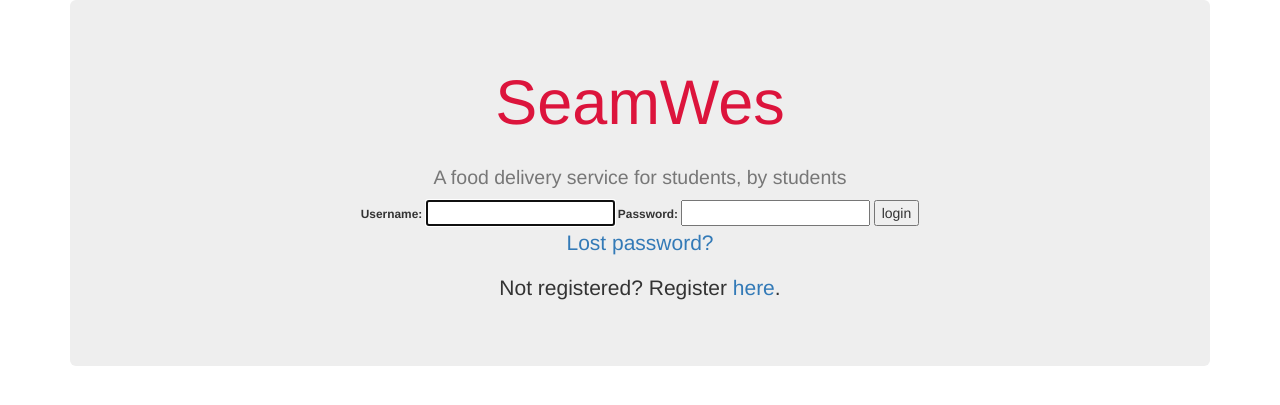
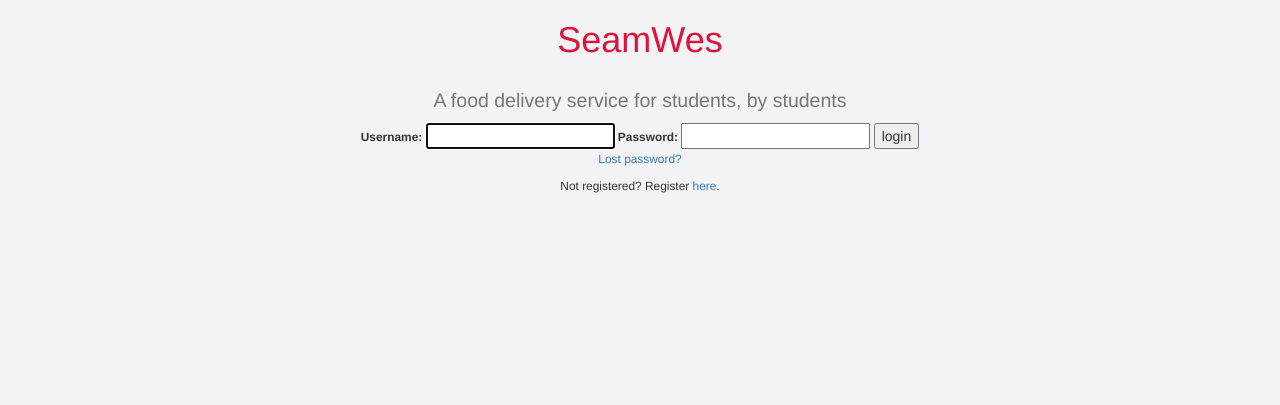
Before and after one commit to samgiagtzoglou/wheels, a Django app: page / in a window 1280 px wide. Shown: the top 405 px of the page. Run offline with Django 3.2, Linux system fonts and the light colour scheme; parts of the project's set-up code (start-up, migrations or seed data) failed here and were passed over; some libraries are stand-ins or nearby versions.

Commit message:
background color

```diff
--- a/static/css/styles.css
+++ b/static/css/styles.css
@@ -1,5 +1,5 @@
 body {
-	background-color: white;
+	background-color: #f3f2f4;
 }
 h1 {color: black;
 }
--- a/templates/registration/login.html
+++ b/templates/registration/login.html
@@ -19,7 +19,6 @@
 <form method="post" action="{% url 'login' %}" align="center">
 {% csrf_token %}
 <div class="container">
-<div class="jumbotron">
 <h1 style="color:crimson" align="center">SeamWes</h1>
 <h2  style="color:black" align="center"> <small> A food delivery service for students, by students</h2>
 <tr>
--- a/templates/registration/register.html
+++ b/templates/registration/register.html
@@ -17,7 +17,6 @@
     {% endif %}
 {% endif %}
 <div id="register-container" class="container">
-<div class="jumbotron">
 <h1 style="color:crimson" align="center">Welcome to SeamWes</h1>
 
 <table align="center">
```
Also changed, not shown: db.sqlite3.
